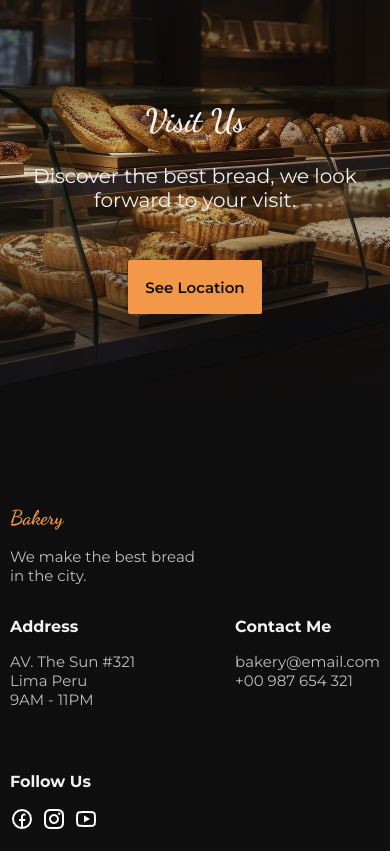
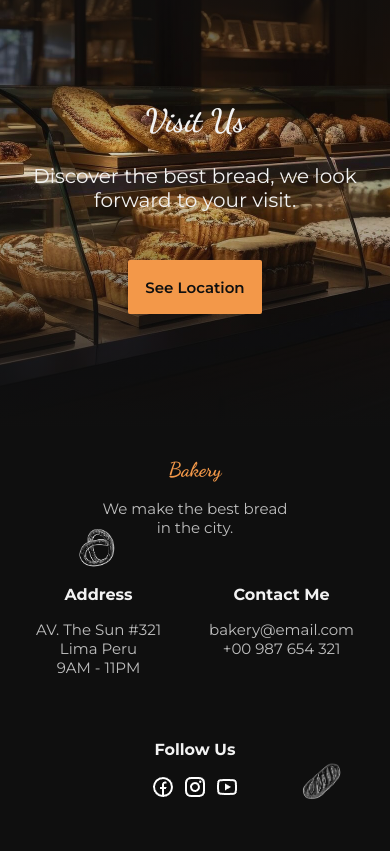
Before and after one commit to NathanBailie/responsive_bakery_landing_page, a website: page src/index.html in a window 390 px wide. Shown: the part 3851-4702 px from the top of the page. Drawn offline with nearby package versions, Linux system fonts and the light colour scheme; files that its build step writes are made by us from their sources.

Commit message:
footer media

```diff
--- a/src/index.html
+++ b/src/index.html
@@ -286,9 +286,6 @@
 						<h2 class="location_title">
 							Address
 						</h2>
-						<!-- <p>
-							AV. The Sun #321 <br> Lima Peru <br> 9AM - 11PM
-						</p> -->
 						<ul>
 							<li>AV. The Sun #321</li>
 							<li>Lima Peru</li>
@@ -300,10 +297,6 @@
 						<h2 class="location_title">
 							Contact Me
 						</h2>
-
-						<!-- <p>
-							bakery@email.com <br> +00 987 654 321
-						</p> -->
 						<ul>
 							<li>bakery@email.com</li>
 							<li>+00 987 654 321</li>
@@ -327,8 +320,8 @@
 						</div>
 					</article>
 				</div>
-				<!-- <img src="./img/bread-4.png" alt="bread_img">
-				<img src="./img/bread-3.png" alt="bread_img"> -->
+				<img src="./img/bread-4.png" alt="bread_img" class="location_img1">
+				<img src="./img/bread-3.png" alt="bread_img" class="location_img2">
 			</div>
 		</section>
 	</footer>
--- a/src/sass/sections/location/location.scss
+++ b/src/sass/sections/location/location.scss
@@ -1,4 +1,5 @@
 .location {
+	padding-block: 3rem;
 
 	&_container,
 	&_info-wrapper {
@@ -71,4 +72,54 @@
 			}
 		}
 	}
+
+	&_img1,
+	&_img2 {
+		position: absolute;
+		width: 50px;
+		z-index: -1;
+	}
+
+	&_img1 {
+		bottom: -33%;
+		right: 70%;
+	}
+
+	&_img2 {
+		bottom: -32%;
+		right: 11%;
+	}
 }
+
+@media(max-width: 800px) {
+	.location {
+		padding-block: 2rem;
+
+		&_container {
+			flex-direction: column;
+			justify-content: center;
+			align-items: center;
+			gap: 3rem;
+		}
+
+		&_info-wrapper,
+		&_info {
+			text-align: center;
+		}
+
+		&_info-wrapper {
+			justify-content: center;
+		}
+
+		&_img1 {
+			top: 19%;
+			right: 69%;
+			bottom: 0;
+		}
+
+		&_img2 {
+			right: 11%;
+			bottom: 0%;
+		}
+	}
+}
```
